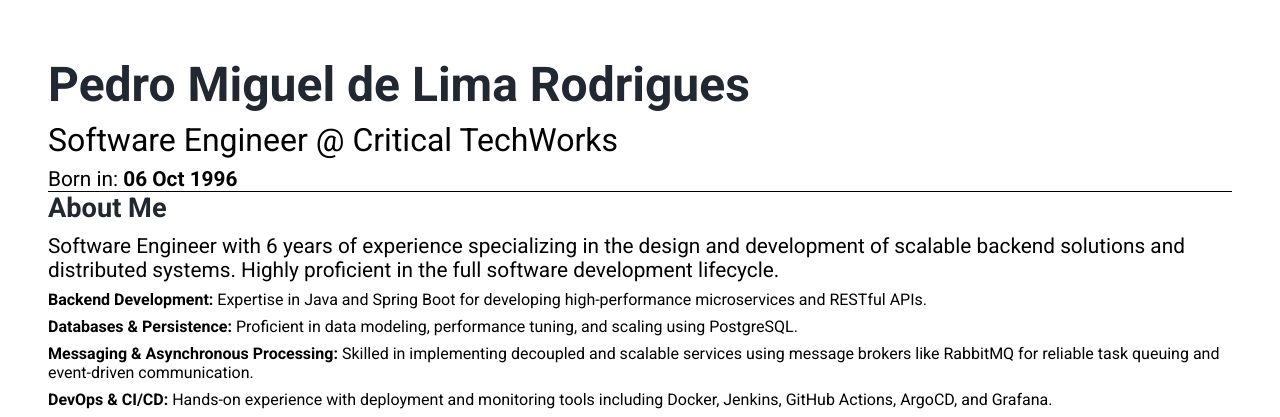
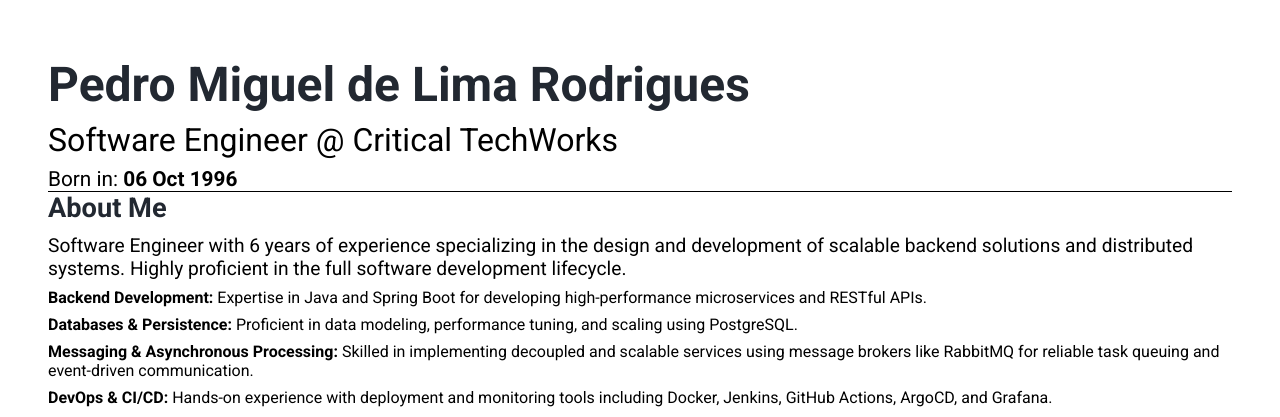
Before and after one commit to pedromlrodrigues/pedromlrodrigues.github.io, a plain HTML site: page index.html in a window 1280 px wide. Shown: the top 417 px of the page. Drawn offline with Linux system fonts and the light colour scheme.

Commit message:
Update font size in About Me section

```diff
--- a/index.html
+++ b/index.html
@@ -17,7 +17,7 @@
         </p>
         <h2 class="about-font">About Me</h2>
         <div class="about-me-aspects">
-          <p style="font-size:1.3rem">
+          <p style="font-size:1.2rem">
             Software Engineer with 6 years of experience specializing in the design and development of scalable backend solutions and distributed systems.
             Highly proficient in the full software development lifecycle.
           </p>
```
